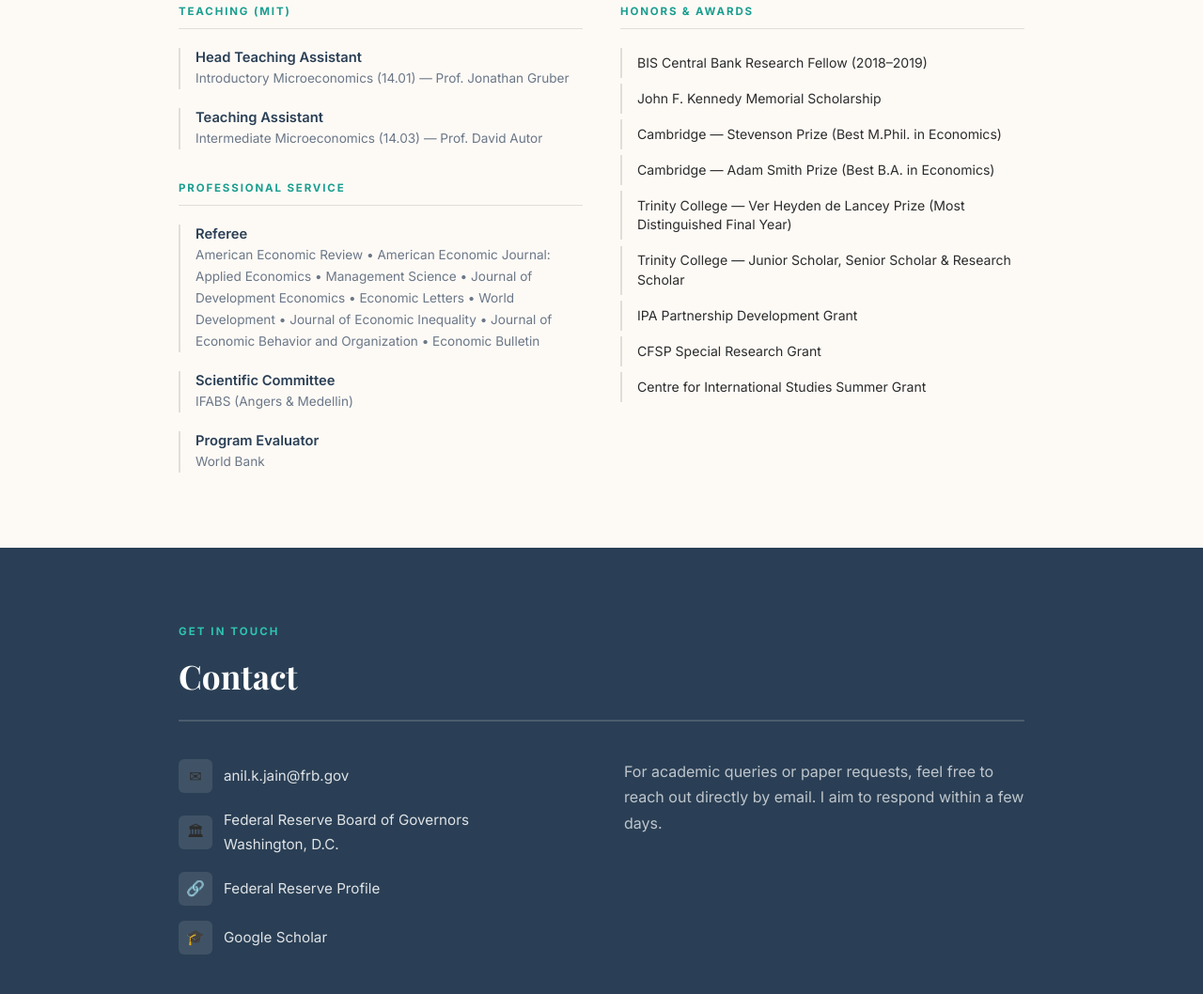
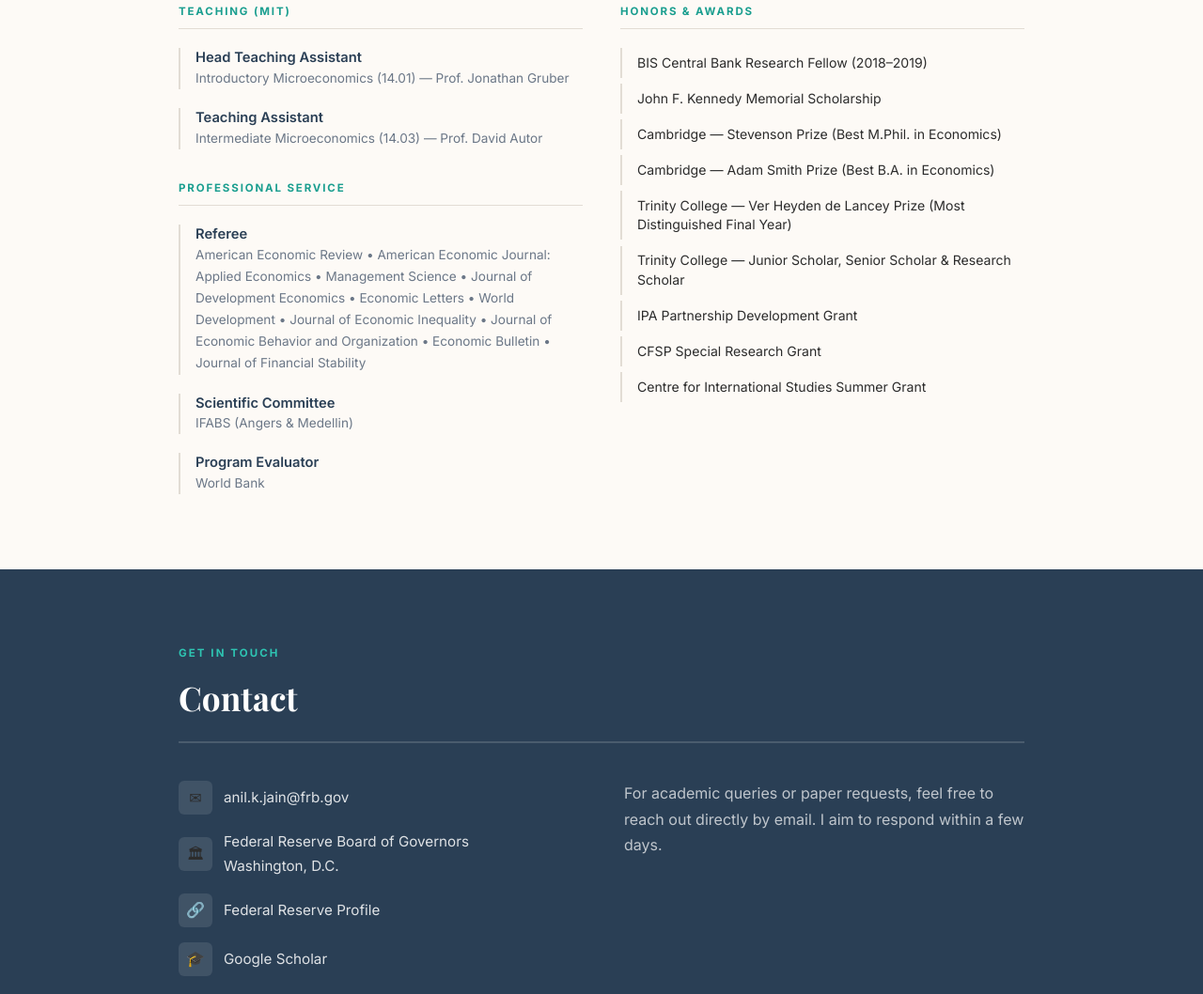
Before and after one commit to Aniljainecon/Website, a plain HTML site: page index.html in a window 1280 px wide. Shown: the part 3603-4661 px from the top of the page at 94% size. Drawn offline with nearby package versions, Linux system fonts and the light colour scheme.

Commit message:
Update index.html

```diff
--- a/index.html
+++ b/index.html
@@ -988,7 +988,7 @@
             <h3>Professional Service</h3>
             <div class="cv-item">
               <div class="cv-title">Referee</div>
-              <div class="cv-org">American Economic Review &bull; American Economic Journal: Applied Economics &bull; Management Science &bull; Journal of Development Economics &bull; Economic Letters &bull; World Development &bull; Journal of Economic Inequality &bull; Journal of Economic Behavior and Organization &bull; Economic Bulletin</div>
+              <div class="cv-org">American Economic Review &bull; American Economic Journal: Applied Economics &bull; Management Science &bull; Journal of Development Economics &bull; Economic Letters &bull; World Development &bull; Journal of Economic Inequality &bull; Journal of Economic Behavior and Organization &bull; Economic Bulletin &bull; Journal of Financial Stability</div>
             </div>
             <div class="cv-item">
               <div class="cv-title">Scientific Committee</div>
```
